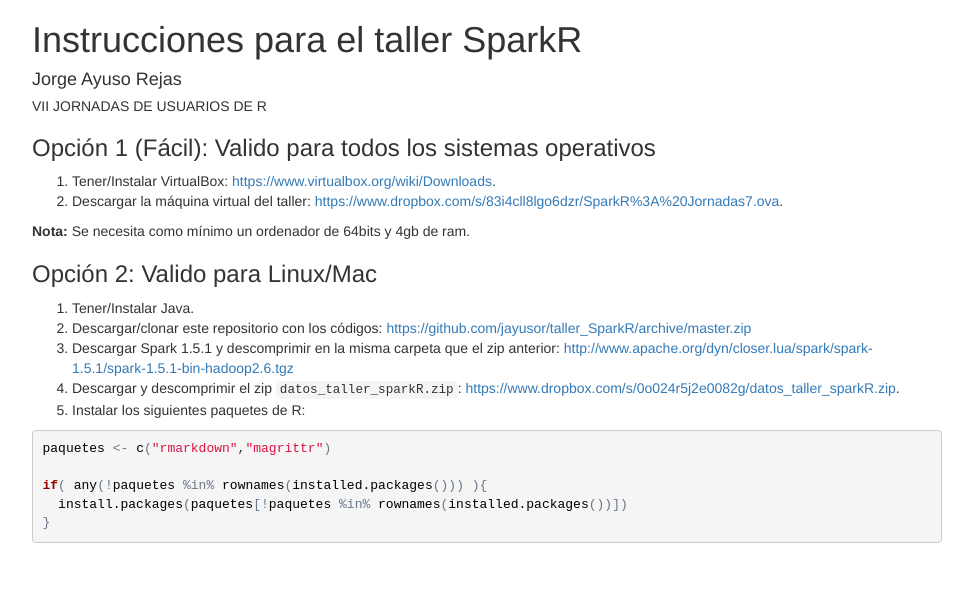
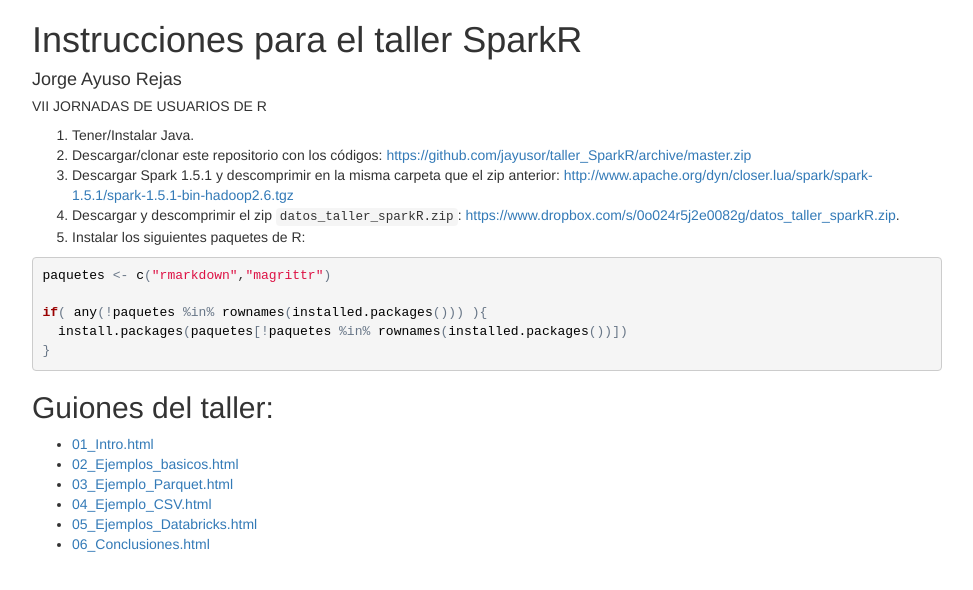
Before and after one commit to jayusor/taller_SparkR, a plain HTML site: page index.html in a window 1280 px wide. Shown: the whole page, without its empty margins (153-1126 px from the left). Drawn offline with nearby package versions, Linux system fonts and the light colour scheme; some packages are replaced by stand-ins of ours.

Commit message:
new index html

```diff
--- a/index.html
+++ b/index.html
@@ -67,18 +67,6 @@ img {
 <h4>Jorge Ayuso Rejas</h4>
 <div id="vii-jornadas-de-usuarios-de-r" class="section level5">
 <h5>VII JORNADAS DE USUARIOS DE R</h5>
-</div>
-</div>
-<div id="opcion-1-facil-valido-para-todos-los-sistemas-operativos" class="section level3">
-<h3>Opción 1 (Fácil): Valido para todos los sistemas operativos</h3>
-<ol style="list-style-type: decimal">
-<li>Tener/Instalar VirtualBox: <a href="https://www.virtualbox.org/wiki/Downloads" class="uri">https://www.virtualbox.org/wiki/Downloads</a>.</li>
-<li>Descargar la máquina virtual del taller: <a href="https://www.dropbox.com/s/83i4cll8lgo6dzr/SparkR%3A%20Jornadas7.ova">https://www.dropbox.com/s/83i4cll8lgo6dzr/SparkR%3A%20Jornadas7.ova</a>.</li>
-</ol>
-<p><strong>Nota:</strong> Se necesita como mínimo un ordenador de 64bits y 4gb de ram.</p>
-</div>
-<div id="opcion-2-valido-para-linuxmac" class="section level3">
-<h3>Opción 2: Valido para Linux/Mac</h3>
 <ol style="list-style-type: decimal">
 <li>Tener/Instalar Java.</li>
 <li>Descargar/clonar este repositorio con los códigos: <a href="https://github.com/jayusor/taller_SparkR/archive/master.zip" class="uri">https://github.com/jayusor/taller_SparkR/archive/master.zip</a></li>
@@ -91,6 +79,18 @@ img {
 if( any(!paquetes %in% rownames(installed.packages())) ){
   install.packages(paquetes[!paquetes %in% rownames(installed.packages())])
 }</code></pre>
+</div>
+</div>
+<div id="guiones-del-taller" class="section level2">
+<h2>Guiones del taller:</h2>
+<ul>
+<li><a href="01_Intro.html" class="uri">01_Intro.html</a></li>
+<li><a href="02_Ejemplos_basicos.html" class="uri">02_Ejemplos_basicos.html</a></li>
+<li><a href="03_Ejemplo_Parquet.html" class="uri">03_Ejemplo_Parquet.html</a></li>
+<li><a href="04_Ejemplo_CSV.html" class="uri">04_Ejemplo_CSV.html</a></li>
+<li><a href="05_Ejemplos_Databricks.html" class="uri">05_Ejemplos_Databricks.html</a></li>
+<li><a href="06_Conclusiones.html" class="uri">06_Conclusiones.html</a></li>
+</ul>
 </div>
 </div>
 
```
Also changed, not shown: 1 other file.
